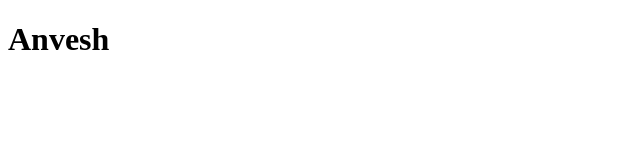
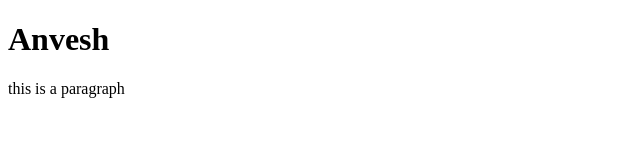
Before and after one commit to samaanvesh/MyFirstgithubProject, a plain HTML site: page index.html in a window 1280 px wide. Shown: the whole page, without its empty margins (0-640 px from the left). Drawn offline with Linux system fonts and the light colour scheme.

Commit message:
added para added header

```diff
--- a/index.html
+++ b/index.html
@@ -10,5 +10,8 @@
     <h1>
         Anvesh
     </h1>
+    <p>
+        this is a paragraph
+    </p>
 </body>
 </html>
```
